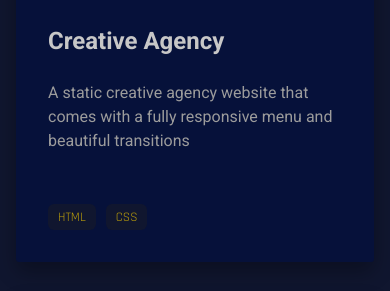
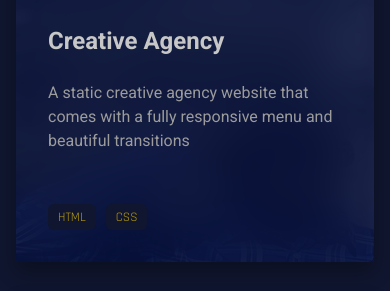
Before and after one commit to YusufsDesigns/Portfolio-Website, a plain HTML site: page index.html in a window 390 px wide. Shown: the part 5227-5518 px from the top of the page. Drawn offline with nearby package versions, Linux system fonts and the light colour scheme; a script that the page names is missing.

Commit message:
new commit

```diff
--- a/style.css
+++ b/style.css
@@ -825,7 +825,7 @@ img{
 
 
     .other-project-container .content{
-        background: none;
+        background: url(/images/pic-min.png);
     }
 }
 
```
